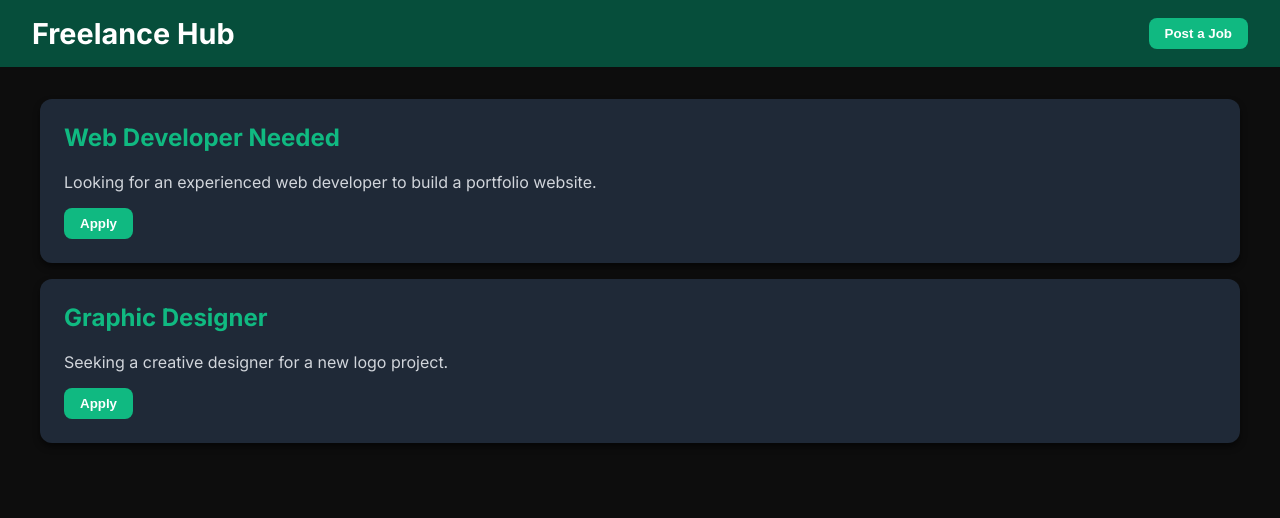
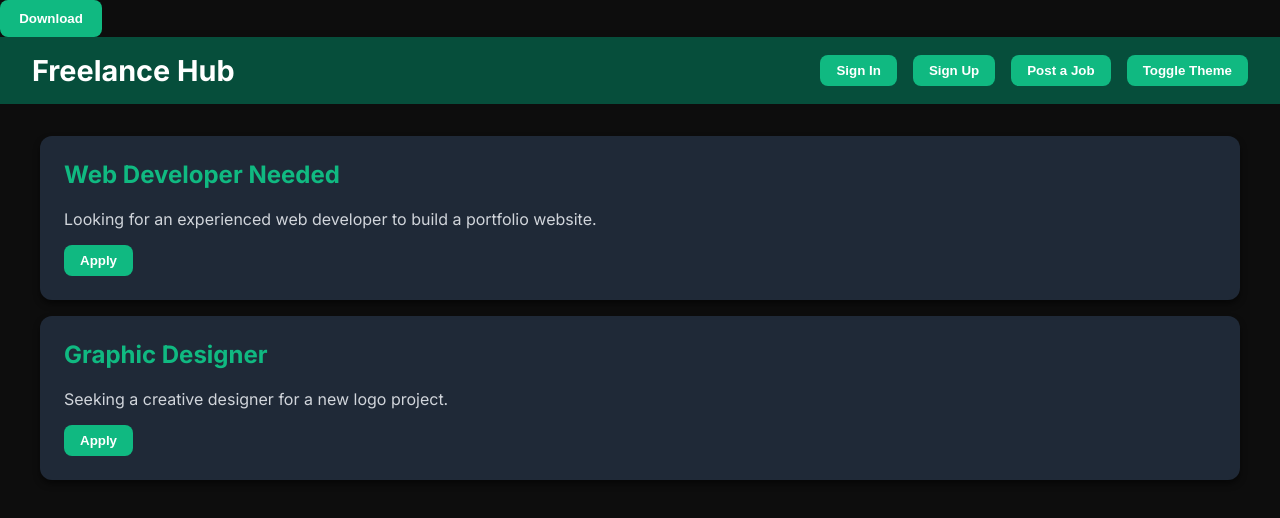
Before and after one commit to abdllh11/freelance-app-ex, a plain HTML site: page index.html in a window 1280 px wide. Drawn offline with Linux system fonts and the light colour scheme.

Commit message:
Add files via upload

```diff
--- a/index.html
+++ b/index.html
@@ -1,4 +1,4 @@
-<!DOCTYPE html>
+<!DOCTYPE html><!DOCTYPE html>
 <html lang="en">
 <head>
     <meta charset="UTF-8">
@@ -11,6 +11,7 @@
             font-family: 'Inter', sans-serif;
             background: #0d0d0d;
             color: #ffffff;
+            transition: background 0.3s, color 0.3s;
         }
         header {
             background: #064e3b;
@@ -20,11 +21,16 @@
             justify-content: space-between;
             align-items: center;
         }
+        .header-left, .header-right {
+            display: flex;
+            align-items: center;
+            gap: 1rem;
+        }
         header h1 {
             margin: 0;
             font-size: 1.8rem;
         }
-        header button {
+        header a button, .header-right button {
             background: #10b981;
             color: #ffffff;
             border: none;
@@ -32,9 +38,10 @@
             border-radius: 8px;
             font-weight: 600;
             cursor: pointer;
+            text-decoration: none;
             transition: background 0.3s;
         }
-        header button:hover {
+        header a button:hover, .header-right button:hover {
             background: #059669;
         }
         .container {
@@ -74,23 +81,56 @@
         .apply-btn:hover {
             background: #059669;
         }
+        .theme-toggle {
+            background: #2563eb;
+            color: white;
+            padding: 0.5rem 1rem;
+            border-radius: 8px;
+            border: none;
+            cursor: pointer;
+            font-weight: 600;
+        }
+        .theme-toggle:hover {
+            background: #1d4ed8;
+        }
     </style>
 </head>
 <body>
+<a href="path-to-your-file.zip" download>
+  <button style="
+    background: #10b981;
+    color: #ffffff;
+    border: none;
+    padding: 0.7rem 1.2rem;
+    border-radius: 8px;
+    font-weight: 600;
+    cursor: pointer;
+    transition: background 0.3s;
+  " onmouseover="this.style.background='#059669'" onmouseout="this.style.background='#10b981'">
+    Download
+  </button>
+</a>
 
 <header>
-    <h1>Freelance Hub</h1>
-    <button onclick="postJob()">Post a Job</button>
+    <div class="header-left">
+        <h1>Freelance Hub</h1>
+    </div>
+    <div class="header-right">
+        <a href="signin.html"><button>Sign In</button></a>
+        <a href="signup.html"><button>Sign Up</button></a>
+        <button onclick="postJob()">Post a Job</button>
+        <button class="theme-toggle" onclick="toggleTheme()">Toggle Theme</button>
+    </div>
 </header>
 
 <div class="container" id="jobs-container">
     <div class="job-card">
-        <h2>Web Developer Needed</h2>
+        <h2><a href="jobdetails.html" style="color: #10b981; text-decoration: none;">Web Developer Needed</a></h2>
         <p>Looking for an experienced web developer to build a portfolio website.</p>
         <button class="apply-btn" onclick="applyJob('Web Developer Needed')">Apply</button>
     </div>
     <div class="job-card">
-        <h2>Graphic Designer</h2>
+        <h2><a href="jobdetails.html" style="color: #10b981; text-decoration: none;">Graphic Designer</a></h2>
         <p>Seeking a creative designer for a new logo project.</p>
         <button class="apply-btn" onclick="applyJob('Graphic Designer')">Apply</button>
     </div>
@@ -104,7 +144,7 @@
             const jobCard = document.createElement('div');
             jobCard.className = 'job-card';
             jobCard.innerHTML = `
-                <h2>${jobTitle}</h2>
+                <h2><a href="jobdetails.html" style="color: #10b981; text-decoration: none;">${jobTitle}</a></h2>
                 <p>${jobDesc}</p>
                 <button class="apply-btn" onclick="applyJob('${jobTitle}')">Apply</button>
             `;
@@ -117,8 +157,18 @@
     function applyJob(title) {
         alert(`You applied for: ${title}`);
     }
+
+    function toggleTheme() {
+        const body = document.body;
+        if (body.style.background === 'white') {
+            body.style.background = '#0d0d0d';
+            body.style.color = '#ffffff';
+        } else {
+            body.style.background = 'white';
+            body.style.color = '#000000';
+        }
+    }
 </script>
-
 
 </body>
 </html>
```
